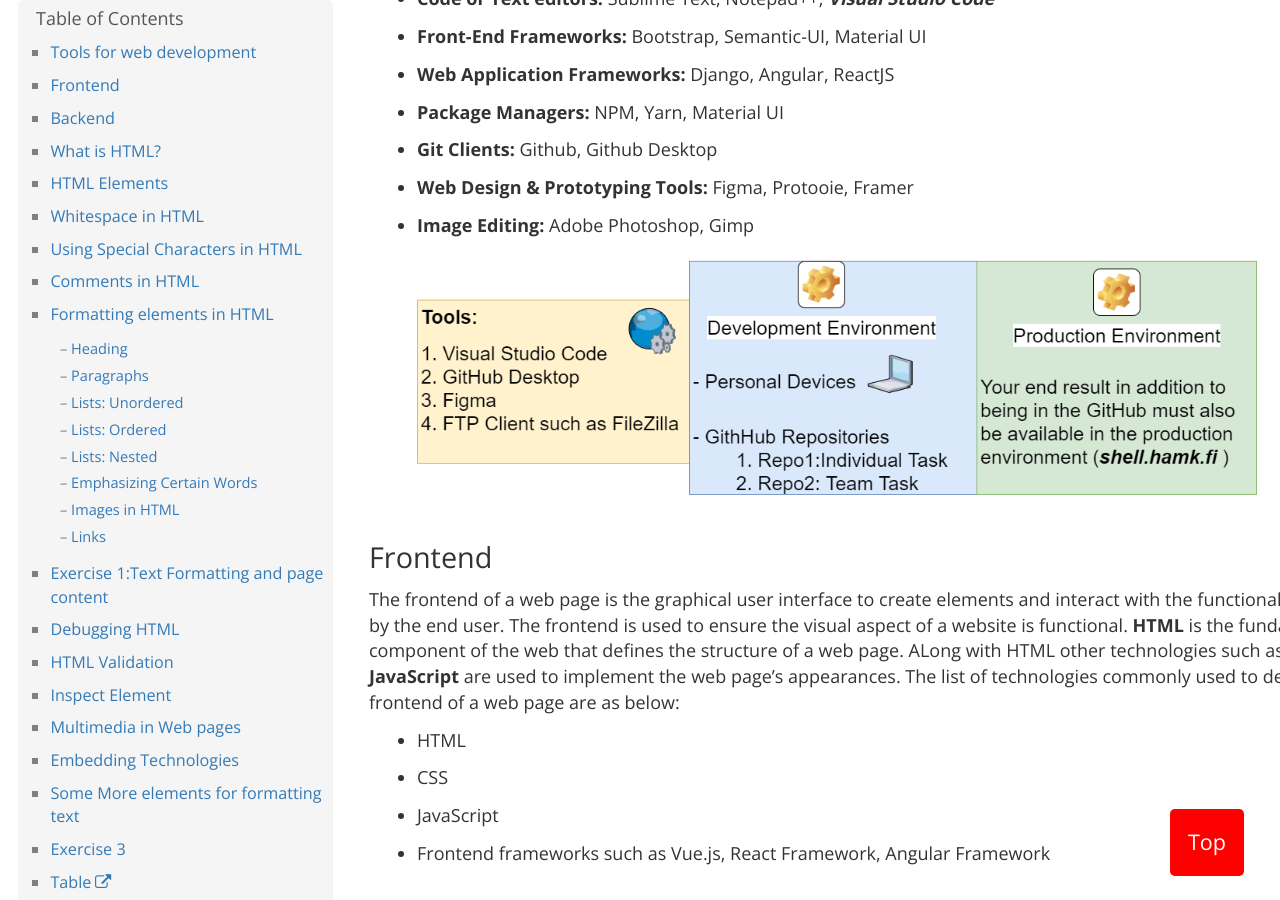
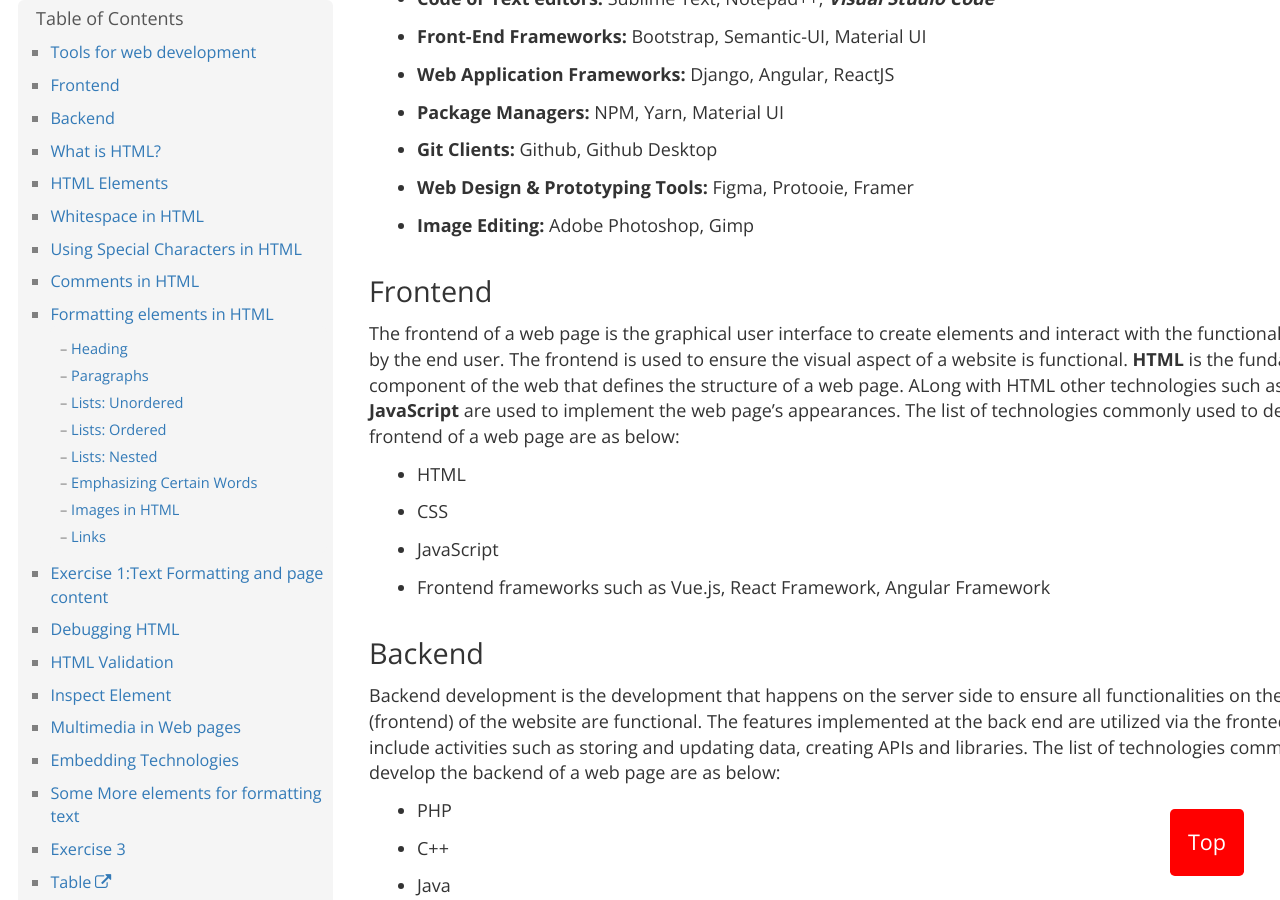
Before and after one commit to dipaish/www23, a Jekyll site: the page built from index.md, in a window 1280 px wide and 900 px high, scrolled down 342 px. Built offline with Jekyll 4.4.1, drawn with Linux system fonts in a browser that asks for light colours; our own code applies the rules of GitHub Pages for plain Markdown files; comment, search, counter and statistics services are not loaded.

Commit message:
minor update

```diff
--- a/index.md
+++ b/index.md
@@ -10,7 +10,6 @@ You need atleast some of the following tools to get started with web development
 - **Git Clients:**  Github, Github Desktop
 - **Web Design & Prototyping Tools:**  Figma, Protooie, Framer
 - **Image Editing:**  Adobe Photoshop, Gimp
-![Development Environment](assets/images/devenvironment.png)
 
 ## Frontend
 
```
